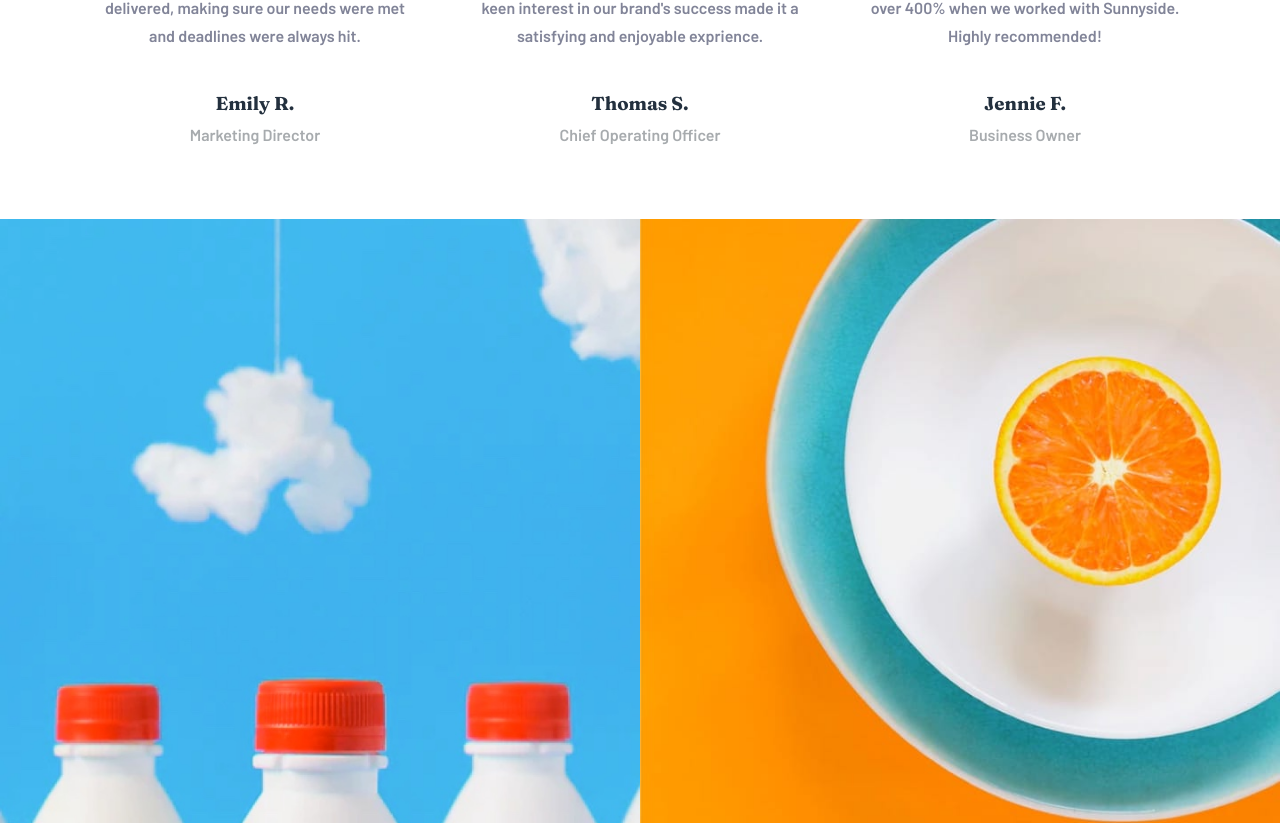
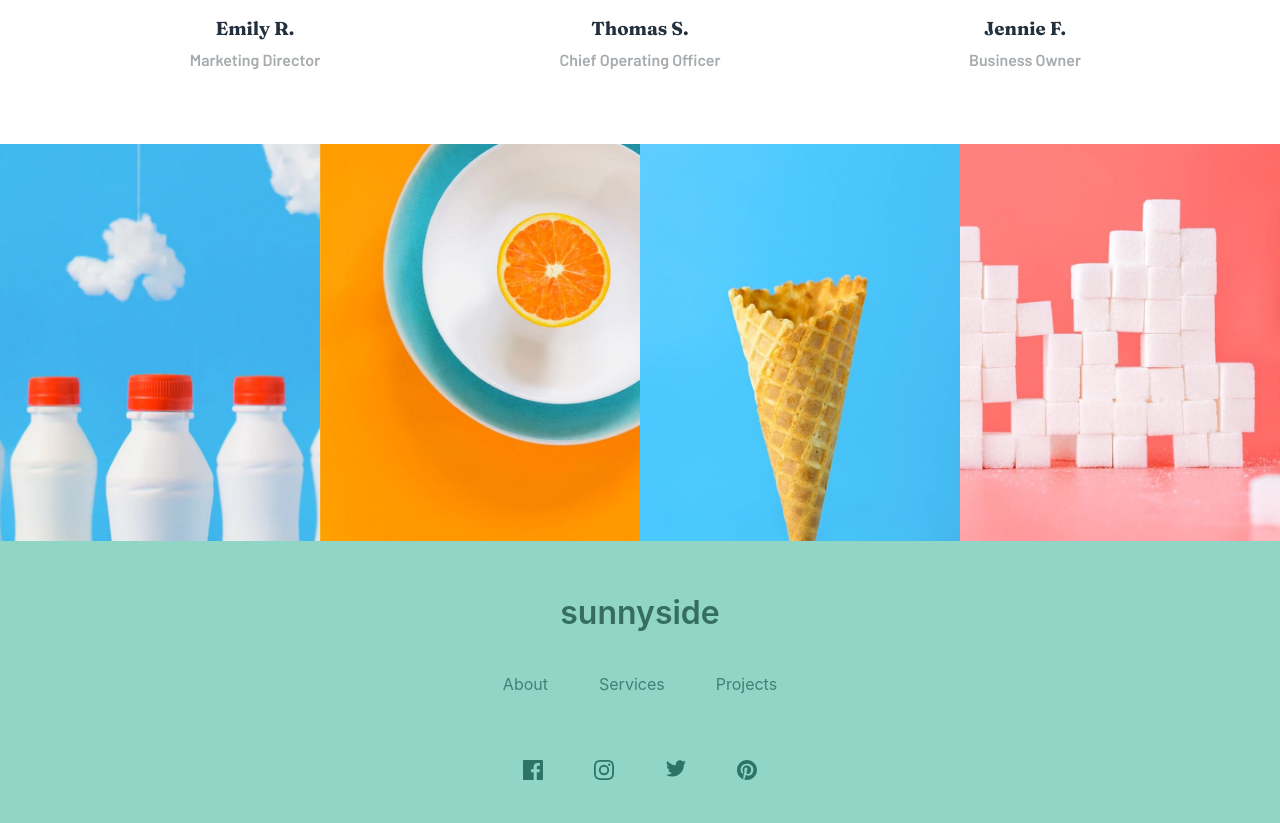
Before and after one commit to joegiuffrida/sunnyside-agency-landing-page, a Next.js app: page / in a window 1280 px wide. Shown: the part 2817-3640 px from the top of the page. Built offline with nearby package versions, Linux system fonts and the light colour scheme.

Commit message:
gallery row layout for larger screens fluid gap between footer links and social icons

```diff
--- a/components/layout/Footer.module.css
+++ b/components/layout/Footer.module.css
@@ -21,16 +21,18 @@
 
 .footerLinks {
   display: flex;
-  justify-content: space-between;
+  justify-content: center;
   width: 95%;
   color: hsl(168, 34%, 38%);
+  gap: clamp(2rem, 6.8vw - 2.25rem, 4.5rem);
 }
 
 .footerSocial {
   display: flex;
-  justify-content: space-between;
+  justify-content: center;
   width: 60%;
   margin: 50px 0;
+  gap: clamp(2rem, 6.8vw - 2.25rem, 4.5rem);
 }
 
 .footerLinks li:hover {
--- a/styles/Home.module.css
+++ b/styles/Home.module.css
@@ -204,6 +204,12 @@ Default: Phones from 0px to 549px
   width: 50%;
 }
 
+/*
+*****************
+Tablet and bigger screen sizes
+*****************
+*/
+
 @media (min-width: 62.5rem) {
   .benefitsContainer {
     display: flex;
@@ -256,6 +262,7 @@ Default: Phones from 0px to 549px
   .testimonialContainer {
     flex-direction: row;
     padding: 75px;
+    padding-top: 0;
     gap: 25px;
   }
 
@@ -270,4 +277,8 @@ Default: Phones from 0px to 549px
   .testimonial p {
     font-size: 1rem;
   }
+
+  .gallery {
+    display: flex;
+  }
 }
```
